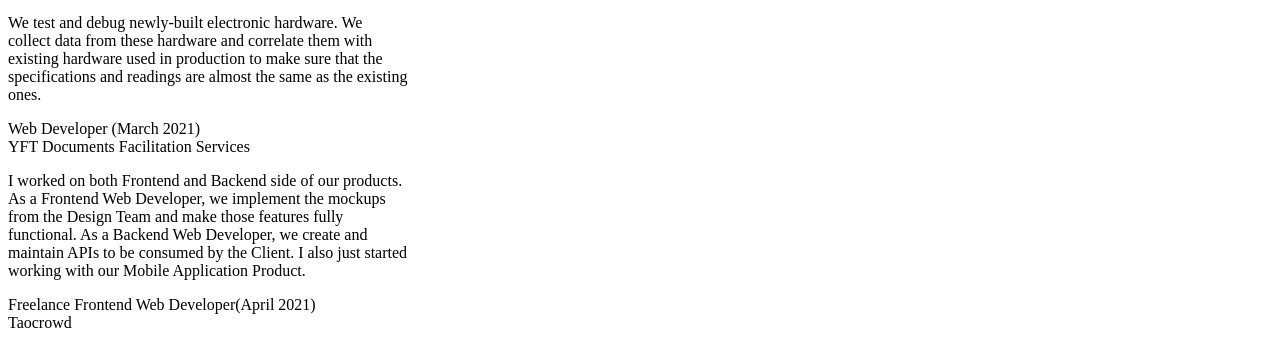
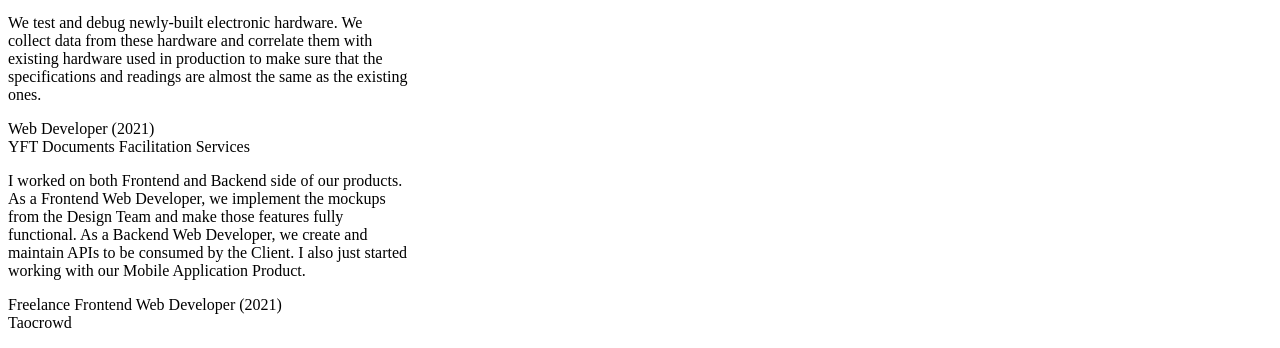
Before and after one commit to bcortel/portfolio, a Next.js app: page / in a window 1280 px wide. Shown: the part 3421-3769 px from the top of the page. Built offline with nearby package versions, Linux system fonts and the light colour scheme.

Commit message:
update date

```diff
--- a/src/components/views/home/experience/index.tsx
+++ b/src/components/views/home/experience/index.tsx
@@ -103,7 +103,7 @@ const Experience = () => {
             <div className="absolute transform md:top-1/2 transform -translate-y-1/2  md:right-6 left-6 md:left-auto">
               <Zoom triggerOnce>
                 <div className="rounded-lg shadow-xl p-6 ">
-                  <div className="font-bold">Web Developer (March 2021)</div>
+                  <div className="font-bold">Web Developer (2021)</div>
                   <div className="font-semibold">
                     YFT Documents Facilitation Services
                   </div>
@@ -129,7 +129,7 @@ const Experience = () => {
               <Zoom triggerOnce>
                 <div className="rounded-lg shadow-xl p-6 ">
                   <div className="font-bold">
-                    Freelance Frontend Web Developer(April 2021)
+                    Freelance Frontend Web Developer (2021)
                   </div>
                   <div className="font-semibold">Taocrowd</div>
                   <p className="mt-2">
```
